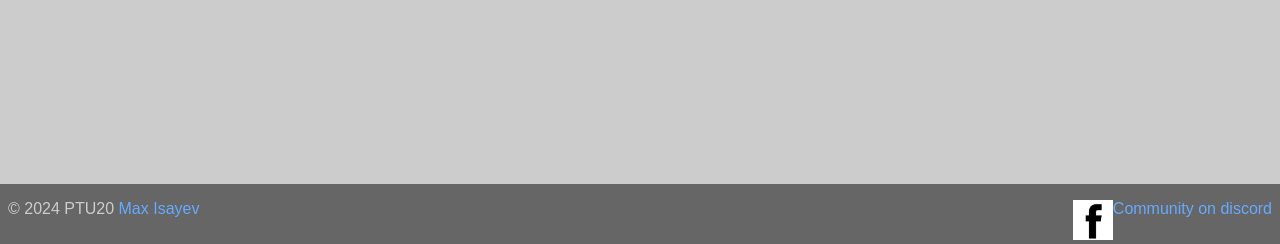
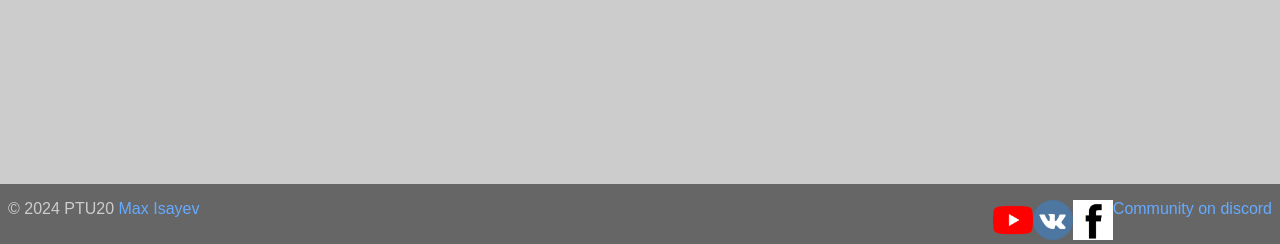
Before and after one commit to MaxIsayev/Max_Python_Final_Project, a Django app: page / in a window 1280 px wide. Shown: the part 556-800 px from the top of the page. Run offline with Django 5.2, Linux system fonts and the light colour scheme; data that the repository does not hold is empty.

Commit message:
youtube and vk icons

```diff
--- a/movie_catalog_project/movie_catalog_app/templates/base.html
+++ b/movie_catalog_project/movie_catalog_app/templates/base.html
@@ -57,6 +57,8 @@
             <a href="https://github.com/MaxIsayev" target="_blank">Max Isayev</a>
             <a style="float:right;" href="https://discord.gg/ywbbZPcY">{% trans "community on discord"|capfirst %}</a>
             <a style="float:right;" href="https://facebook.com/" target="_blank"><img class="icon" width="40" height="40" src="{% static "img/fbicon.png" %}"></a>
+            <a style="float:right;" href="https://vk.com/" target="_blank"><img class="icon" width="40" height="40" src="{% static "img/vkicon.png" %}"></a>
+            <a style="float:right;" href="https://youtube.com/" target="_blank"><img class="icon" width="40" height="40" src="{% static "img/youtubeicon.png" %}"></a>
         </p>
     </footer>
 </body>
```
Also changed, not shown: README.md, movie_catalog_project/movie_catalog_app/static/img/vkicon.png (added), movie_catalog_project/movie_catalog_app/static/img/youtubeicon.png (added), 2 other files.
